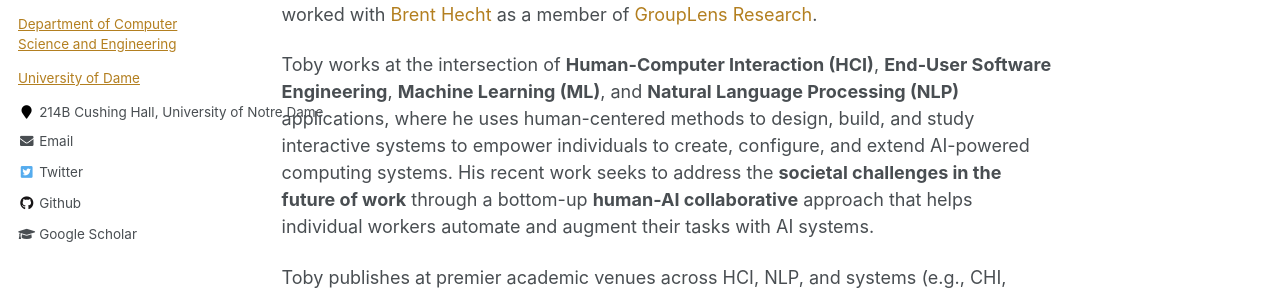
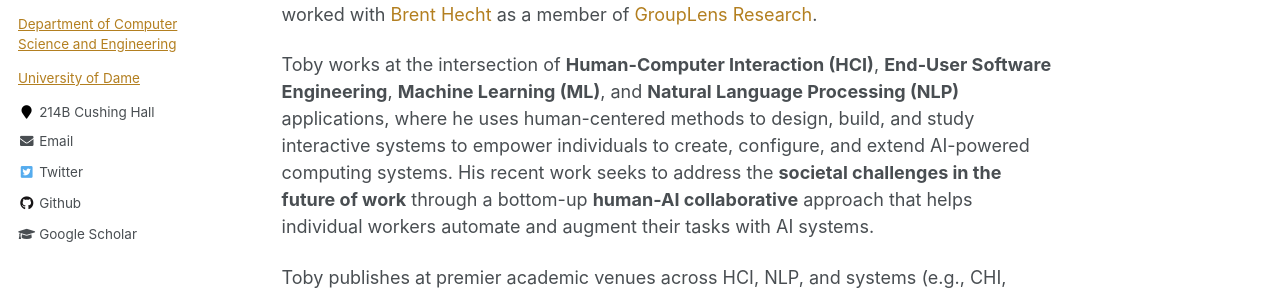
Before and after one commit to yuhuang-lab/yuhuang-lab.github.io, a Jekyll site: the page built from _pages/about.md, in a window 1280 px wide. Shown: the part 395-689 px from the top of the page. Built offline with Jekyll 4.4.1, drawn with Linux system fonts in a browser that asks for light colours.

Commit message:
Update _config.yml

```diff
--- a/_config.yml
+++ b/_config.yml
@@ -84,7 +84,7 @@
   avatar           : "toby_profile.jpg"
   bio              : "Pronoun: he/him<br><br>Assistant Professor <p><a href='https://cse.nd.edu/' target='_blank'>Department of Computer Science and Engineering</a></p> <p><a href='https://www.nd.edu/' target='_blank'>University of
   Dame</a></p>"
-  location         : "214B Cushing Hall, University of Notre Dame"
+  location         : "214B Cushing Hall"
   employer         :
   pubmed           :
   googlescholar    : "https://scholar.google.com/citations?user=-qCUO0kAAAAJ&hl=en"
```
